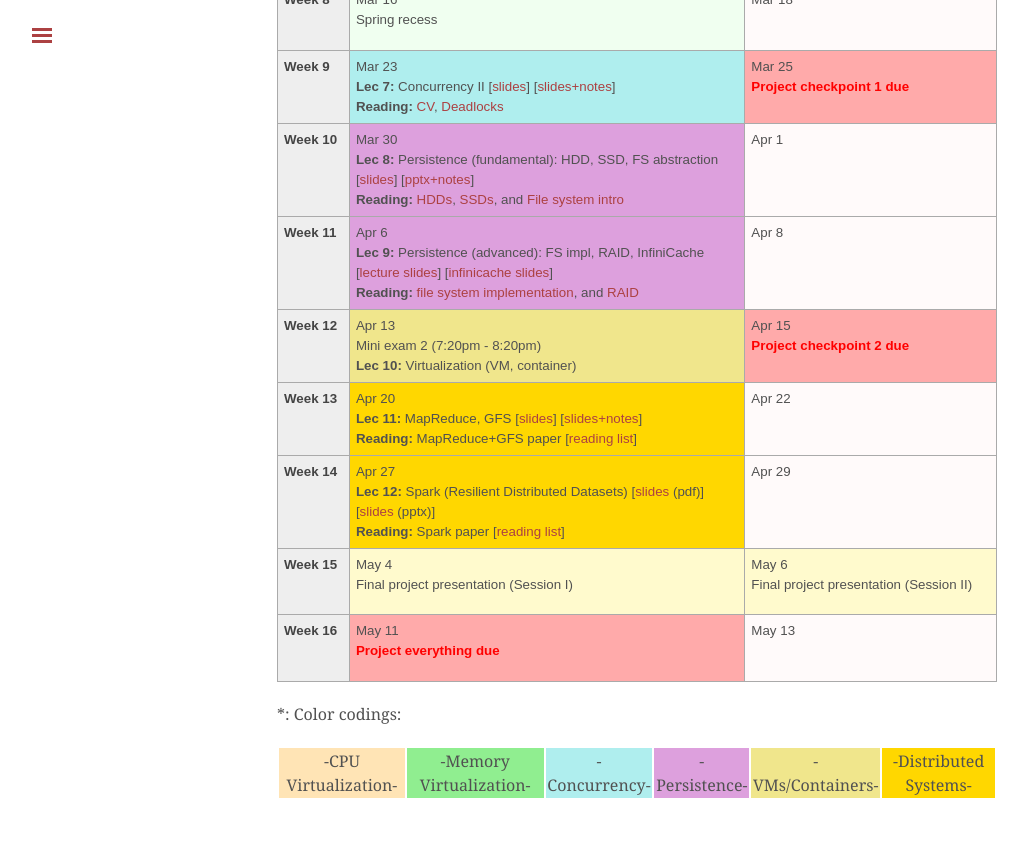
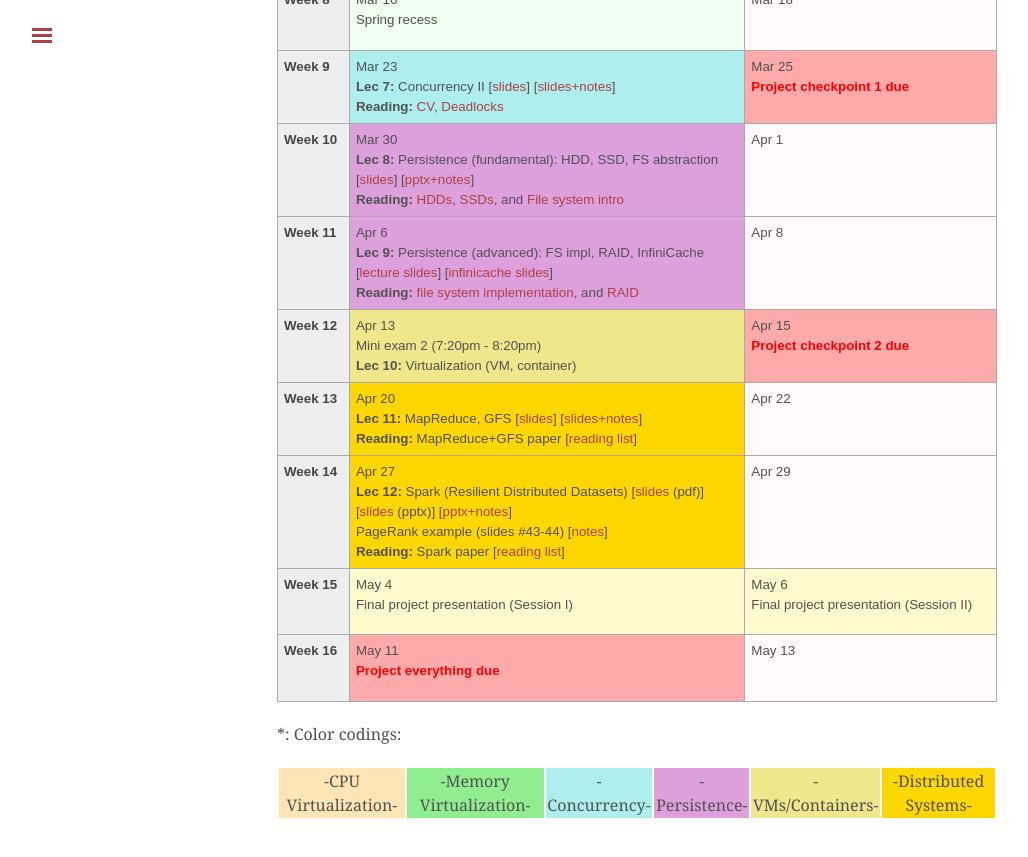
Before and after one commit to tddg/cs571-spring22, a Jekyll site: the page built from schedule.md, in a window 1280 px wide and 900 px high, scrolled down 1096 px. Shown: the top 857 px of the window, without its empty margins (3-1031 px from the left). Built offline with Jekyll 4.4.1, drawn with Linux system fonts in a browser that asks for light colours.

Commit message:
added page rank notes

```diff
--- a/schedule.md
+++ b/schedule.md
@@ -243,7 +243,8 @@ a team, only one team member needs to fill the form.
 <tr> <!-- week of Apr 27 -->
   <td id="2021-4-27" class="date"><b>Week 14</b></td>
   <td class="distsys">Apr 27<br/>
-	<b>Lec 12:</b> Spark (Resilient Distributed Datasets) [<a href="./public/lecs/lec12-spark.pdf">slides</a> (pdf)] [<a href="./public/lecs/lec12-spark.pptx">slides</a> (pptx)] <br/>
+	<b>Lec 12:</b> Spark (Resilient Distributed Datasets) [<a href="./public/lecs/lec12-spark.pdf">slides</a> (pdf)] [<a href="./public/lecs/lec12-spark.pptx">slides</a> (pptx)] [<a href="./public/lecs/lec12-spark+notes.pptx">pptx+notes</a>] <br/>
+	PageRank example (slides #43-44) [<a href="./public/lecs/spark_pagerank_notes.pdf">notes</a>] <br/>
 	<b>Reading:</b> Spark paper [<a href="./reading_list.html">reading list</a>]
 	</td>
   <td class="nodue">Apr 29</td>
```
Also changed, not shown: 2 other files.
